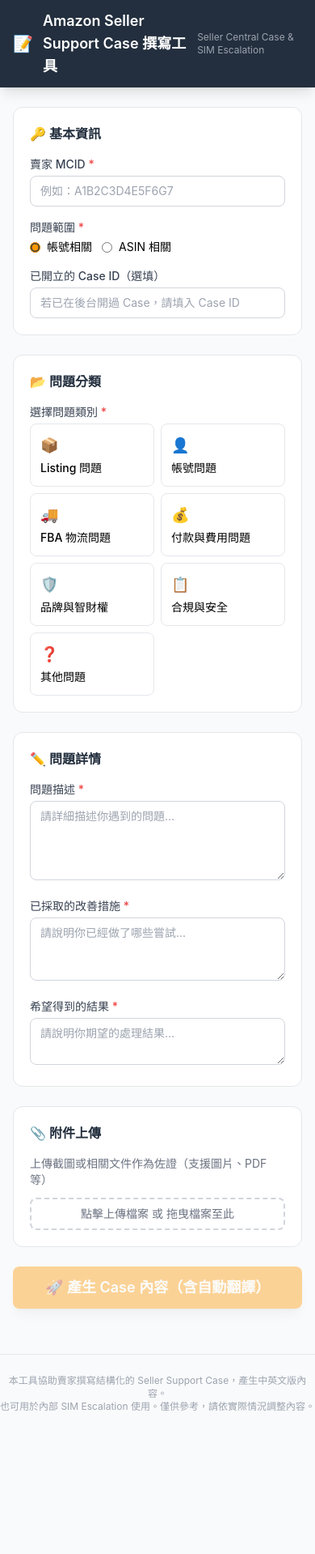
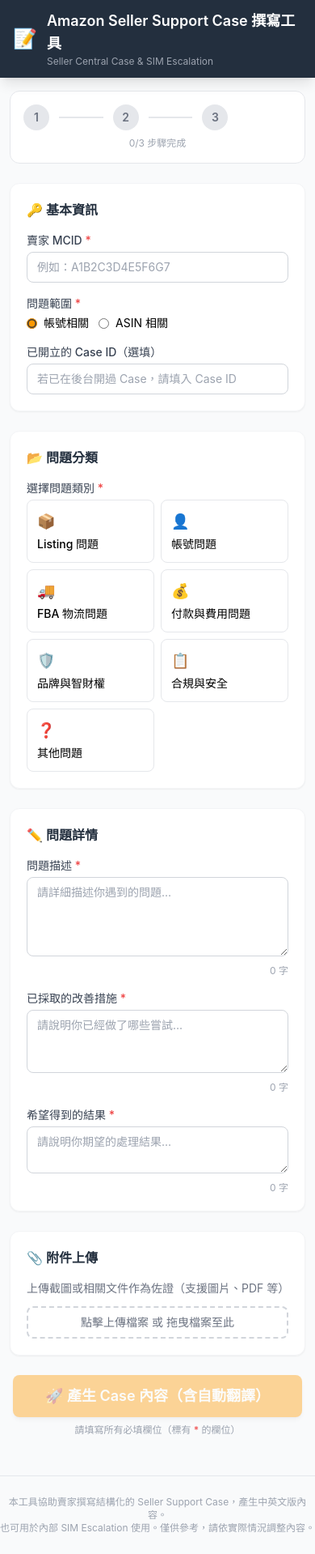
Before and after one commit to eddiechu1009-bit/amazon-case-writer, a React (Vite) app: page / in a window 390 px wide. Shown: the whole page at 81% size. Before the commit the page ends 1769 px from the top, so only its background shows below. Built offline with nearby package versions, Linux system fonts and the light colour scheme.

Commit message:
feat: UX/UI 優化 - 表單 stepper、字數統計、響應式、動畫系統

```diff
--- a/src/App.tsx
+++ b/src/App.tsx
@@ -5,15 +5,15 @@ export default function App() {
     <div className="min-h-screen bg-gray-50">
       <header className="bg-amazon-dark text-white px-4 py-3 flex items-center justify-between sticky top-0 z-50 shadow-lg">
         <div className="flex items-center gap-3">
-          <span className="text-xl">📝</span>
-          <h1 className="text-lg font-semibold">Amazon Seller Support Case 撰寫工具</h1>
-        </div>
-        <div className="text-xs text-gray-400">
-          Seller Central Case &amp; SIM Escalation
+          <span className="text-2xl">📝</span>
+          <div>
+            <h1 className="text-lg font-semibold">Amazon Seller Support Case 撰寫工具</h1>
+            <p className="text-xs text-gray-400">Seller Central Case &amp; SIM Escalation</p>
+          </div>
         </div>
       </header>
 
-      <main className="max-w-4xl mx-auto px-4 py-6">
+      <main className="max-w-4xl mx-auto px-3 sm:px-4 py-4 sm:py-6">
         <CaseWriter />
       </main>
 
--- a/src/components/CaseWriter.tsx
+++ b/src/components/CaseWriter.tsx
@@ -117,8 +117,41 @@ export default function CaseWriter() {
     />;
   }
 
+  // Calculate form completion
+  const formSteps = [
+    { label: '基本資訊', done: form.mcid.trim() !== '' },
+    { label: '問題分類', done: form.category !== '' && form.subcategory !== '' },
+    { label: '問題詳情', done: form.description.trim() !== '' && form.actionsTaken.trim() !== '' && form.desiredOutcome.trim() !== '' },
+  ];
+  const completedSteps = formSteps.filter(s => s.done).length;
+
   return (
     <div className="space-y-6">
+      {/* Form progress stepper */}
+      <div className="bg-white rounded-xl border p-4 animate-fadeIn">
+        <div className="flex items-center justify-between">
+          {formSteps.map((s, i) => (
+            <div key={i} className="flex items-center flex-1">
+              <div className={`w-8 h-8 rounded-full flex items-center justify-center text-sm font-semibold transition-all duration-300 ${
+                s.done ? 'bg-green-500 text-white' : 'bg-gray-200 text-gray-500'
+              }`}>
+                {s.done ? '✓' : i + 1}
+              </div>
+              <span className={`ml-2 text-sm hidden sm:inline ${s.done ? 'text-green-700 font-medium' : 'text-gray-400'}`}>
+                {s.label}
+              </span>
+              {i < formSteps.length - 1 && (
+                <div className={`flex-1 h-0.5 mx-3 transition-all duration-500 ${
+                  s.done ? 'bg-green-400' : 'bg-gray-200'
+                }`} />
+              )}
+            </div>
+          ))}
+        </div>
+        <div className="mt-2 text-xs text-gray-400 text-center">
+          {completedSteps}/{formSteps.length} 步驟完成
+        </div>
+      </div>
       {/* 基本資訊 */}
       <Section title="基本資訊" icon="🔑">
         <div className="grid grid-cols-1 md:grid-cols-2 gap-4">
@@ -215,14 +248,17 @@ export default function CaseWriter() {
         <Field label="問題描述" required hint={selectedSub?.templateHints.descriptionPrompt}>
           <textarea value={form.description} onChange={e => update('description', e.target.value)}
             placeholder={selectedSub?.templateHints.descriptionPrompt ?? '請詳細描述你遇到的問題...'} rows={4} className="input-field resize-y" />
+          <div className="text-xs text-gray-400 text-right mt-1">{form.description.length} 字</div>
         </Field>
         <Field label="已採取的改善措施" required hint={selectedSub?.templateHints.actionsPrompt} className="mt-4">
           <textarea value={form.actionsTaken} onChange={e => update('actionsTaken', e.target.value)}
             placeholder={selectedSub?.templateHints.actionsPrompt ?? '請說明你已經做了哪些嘗試...'} rows={3} className="input-field resize-y" />
+          <div className="text-xs text-gray-400 text-right mt-1">{form.actionsTaken.length} 字</div>
         </Field>
         <Field label="希望得到的結果" required hint={selectedSub?.templateHints.outcomePrompt} className="mt-4">
           <textarea value={form.desiredOutcome} onChange={e => update('desiredOutcome', e.target.value)}
             placeholder={selectedSub?.templateHints.outcomePrompt ?? '請說明你期望的處理結果...'} rows={2} className="input-field resize-y" />
+          <div className="text-xs text-gray-400 text-right mt-1">{form.desiredOutcome.length} 字</div>
         </Field>
       </Section>
 
@@ -253,9 +289,12 @@ export default function CaseWriter() {
       </Section>
 
       {/* 產生按鈕 */}
-      <div className="flex justify-center pb-8">
+      <div className="flex flex-col items-center pb-8 gap-2">
         <button onClick={handleGenerate} disabled={!canGenerate || isGenerating}
-          className="px-10 py-3 bg-amazon-orange text-white font-semibold rounded-lg text-lg hover:bg-orange-500 transition disabled:opacity-40 disabled:cursor-not-allowed shadow-lg">
+          className="px-10 py-3 bg-amazon-orange text-white font-semibold rounded-lg text-lg
+            hover:bg-orange-500 hover:shadow-lg hover:-translate-y-0.5
+            transition-all duration-200 disabled:opacity-40 disabled:cursor-not-allowed
+            disabled:hover:translate-y-0 disabled:hover:shadow-none shadow-md">
           {isGenerating ? (
             <span className="flex items-center gap-2">
               <svg className="animate-spin h-5 w-5" viewBox="0 0 24 24" fill="none">
@@ -266,6 +305,9 @@ export default function CaseWriter() {
             </span>
           ) : '🚀 產生 Case 內容（含自動翻譯）'}
         </button>
+        {!canGenerate && !isGenerating && (
+          <p className="text-xs text-gray-400">請填寫所有必填欄位（標有 <span className="text-red-500">*</span> 的欄位）</p>
+        )}
       </div>
     </div>
   );
@@ -286,8 +328,8 @@ function PreviewStep({ generated, form, copyFeedback, onCopy, onExport, onBack,
   const [tab, setTab] = useState<'zh' | 'en'>('zh');
 
   return (
-    <div className="space-y-6">
-      <div className="bg-gradient-to-r from-green-700 to-green-600 rounded-xl p-6 text-white">
+    <div className="space-y-6 animate-fadeIn">
+      <div className="bg-gradient-to-r from-green-700 to-green-600 rounded-xl p-6 text-white shadow-lg">
         <h2 className="text-xl font-bold mb-1">✅ Case 內容已產生</h2>
         <p className="text-sm text-green-200">請檢視以下內容，中文內容已自動翻譯為英文版。可直接複製貼到 Seller Central 或匯出</p>
       </div>
@@ -332,7 +374,9 @@ function PreviewStep({ generated, form, copyFeedback, onCopy, onExport, onBack,
             tab === 'zh' ? `${generated.zhTitle}\n\n${generated.zhBody}` : `${generated.enTitle}\n\n${generated.enBody}`,
             tab === 'zh' ? '中文版已複製' : 'English copied'
           )}
-            className="px-3 py-1.5 bg-amazon-orange text-white text-sm rounded-lg hover:bg-orange-500 transition">
+            className={`px-4 py-1.5 text-sm rounded-lg transition-all duration-200 font-medium ${
+              copyFeedback ? 'bg-green-500 text-white' : 'bg-amazon-orange text-white hover:bg-orange-500 hover:shadow-md'
+            }`}>
             {copyFeedback ? `✓ ${copyFeedback}` : '📋 複製全文'}
           </button>
         </div>
@@ -360,13 +404,13 @@ function PreviewStep({ generated, form, copyFeedback, onCopy, onExport, onBack,
 
       {/* 操作按鈕 */}
       <div className="flex flex-wrap gap-3 justify-center pb-8">
-        <button onClick={onBack} className="px-6 py-2.5 border border-gray-300 rounded-lg text-sm hover:bg-gray-50 transition">
+        <button onClick={onBack} className="px-6 py-2.5 border border-gray-300 rounded-lg text-sm hover:bg-gray-50 hover:border-gray-400 transition-all duration-200">
           ← 返回修改
         </button>
-        <button onClick={onExport} className="px-6 py-2.5 bg-amazon-blue text-white rounded-lg text-sm hover:bg-blue-700 transition">
+        <button onClick={onExport} className="px-6 py-2.5 bg-amazon-blue text-white rounded-lg text-sm hover:bg-blue-700 hover:shadow-md transition-all duration-200">
           {form.attachments.length > 0 ? '📥 匯出 ZIP 壓縮檔' : '📥 匯出 TXT 檔案'}
         </button>
-        <button onClick={onReset} className="px-6 py-2.5 bg-gray-600 text-white rounded-lg text-sm hover:bg-gray-700 transition">
+        <button onClick={onReset} className="px-6 py-2.5 bg-gray-600 text-white rounded-lg text-sm hover:bg-gray-700 hover:shadow-md transition-all duration-200">
           🔄 撰寫新 Case
         </button>
       </div>
@@ -377,7 +421,7 @@ function PreviewStep({ generated, form, copyFeedback, onCopy, onExport, onBack,
 /* ── Shared UI Components ── */
 function Section({ title, icon, children }: { title: string; icon: string; children: React.ReactNode }) {
   return (
-    <section className="bg-white rounded-xl border p-5">
+    <section className="bg-white rounded-xl border border-gray-100 p-5 shadow-sm hover:shadow-md transition-shadow duration-200 animate-fadeIn">
       <h3 className="text-base font-semibold text-amazon-dark mb-4">
         {icon && <span className="mr-1">{icon}</span>}{title}
       </h3>
--- a/src/index.css
+++ b/src/index.css
@@ -26,3 +26,32 @@ body {
     border-radius: 3px;
   }
 }
+
+/* Shared animations */
+@keyframes fadeIn {
+  from { opacity: 0; transform: translateY(8px); }
+  to { opacity: 1; transform: translateY(0); }
+}
+@keyframes fadeInScale {
+  from { opacity: 0; transform: scale(0.95); }
+  to { opacity: 1; transform: scale(1); }
+}
+@keyframes slideDown {
+  from { opacity: 0; max-height: 0; overflow: hidden; }
+  to { opacity: 1; max-height: 1000px; overflow: hidden; }
+}
+@keyframes checkPop {
+  0% { transform: scale(1); }
+  50% { transform: scale(1.25); }
+  100% { transform: scale(1); }
+}
+@keyframes progressGlow {
+  0%, 100% { box-shadow: 0 0 4px rgba(255, 153, 0, 0.3); }
+  50% { box-shadow: 0 0 12px rgba(255, 153, 0, 0.6); }
+}
+
+.animate-fadeIn { animation: fadeIn 0.3s ease-out both; }
+.animate-fadeInScale { animation: fadeInScale 0.25s ease-out both; }
+.animate-slideDown { animation: slideDown 0.3s ease-out both; }
+.animate-checkPop { animation: checkPop 0.25s ease-out; }
+.animate-progressGlow { animation: progressGlow 2s ease-in-out infinite; }
--- a/tailwind.config.js
+++ b/tailwind.config.js
@@ -6,9 +6,14 @@ export default {
       colors: {
         amazon: {
           orange: '#FF9900',
+          'orange-hover': '#E88B00',
           dark: '#232F3E',
           light: '#37475A',
           blue: '#146EB4',
+          'blue-light': '#1A8FE3',
+          success: '#067D62',
+          warning: '#C7511F',
+          danger: '#CC0C39',
         },
       },
     },
```
